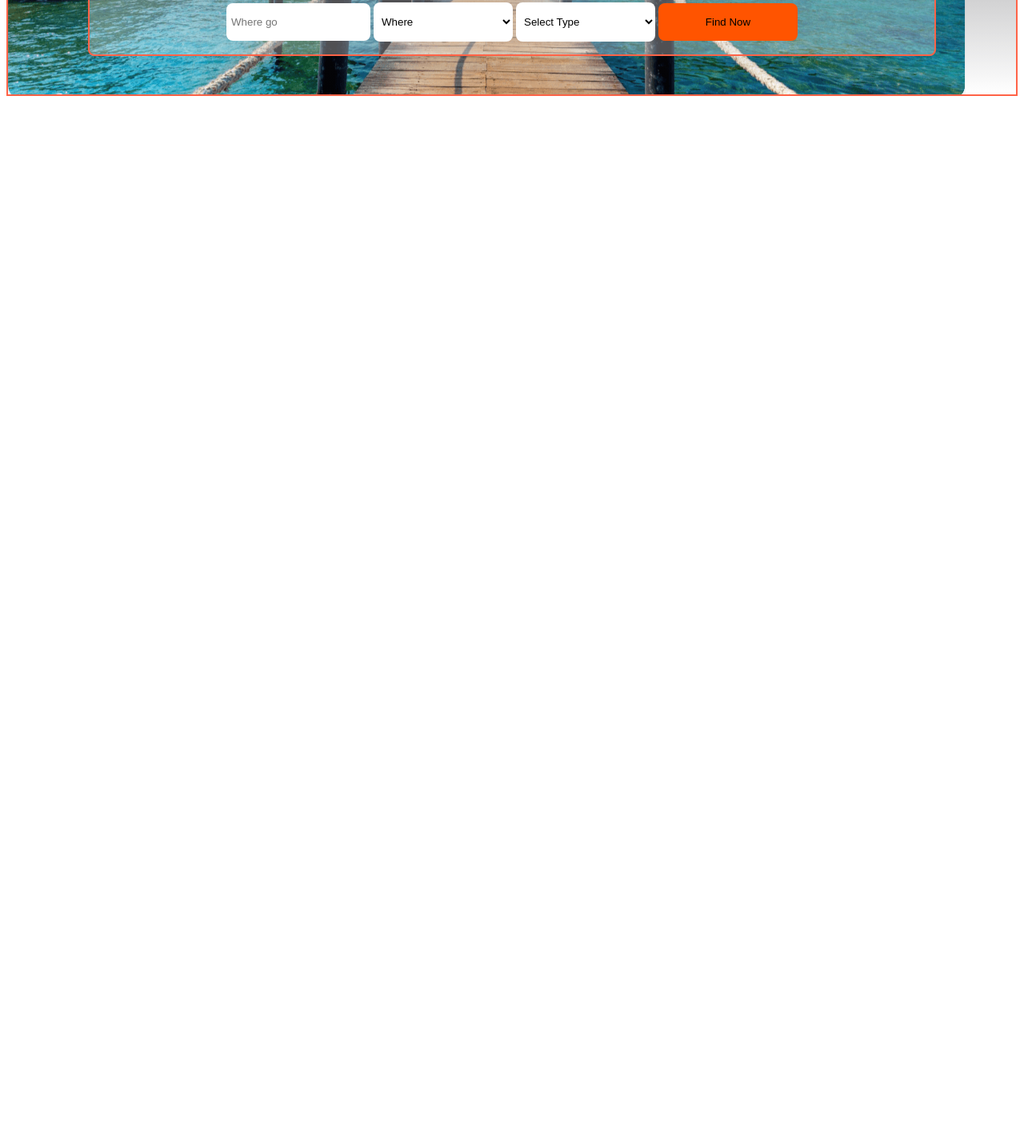
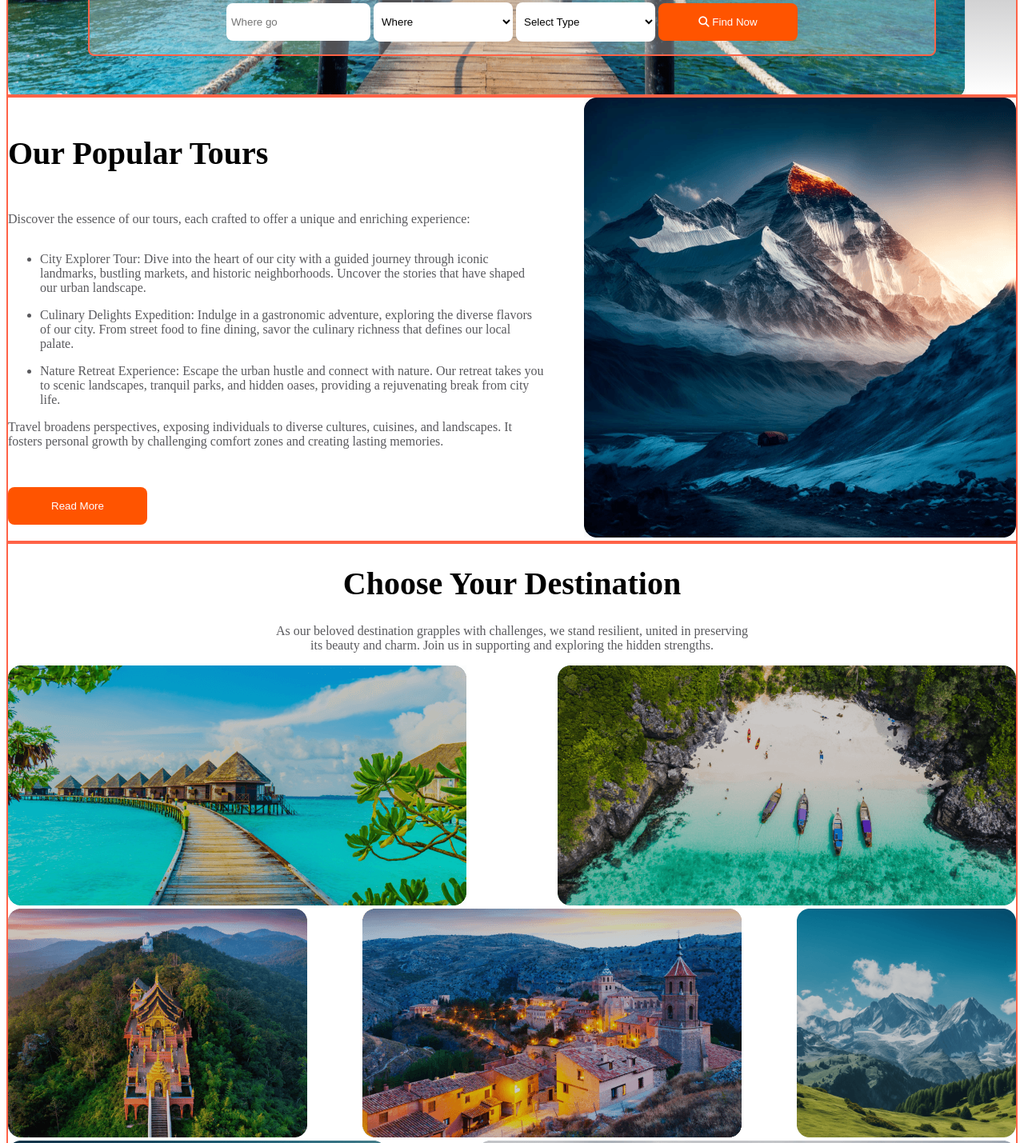
Before and after one commit to arif-sakib330/sakib-travel-world, a plain HTML site: page index.html in a window 1280 px wide. Shown: the part 467-1896 px from the top of the page at 80% size. Before the commit the page ends 800 px from the top, so only its background shows below. Drawn offline with Linux system fonts and the light colour scheme.

Commit message:
added the changes

```diff
--- a/index.html
+++ b/index.html
@@ -5,6 +5,9 @@
     <meta charset="UTF-8">
     <meta name="viewport" content="width=device-width, initial-scale=1.0">
     <link rel="stylesheet" href="styles.css">
+    <link rel="stylesheet" href="https://cdnjs.cloudflare.com/ajax/libs/font-awesome/6.5.1/css/all.min.css"
+        integrity="sha512-DTOQO9RWCH3ppGqcWaEA1BIZOC6xxalwEsw9c2QQeAIftl+Vegovlnee1c9QX4TctnWMn13TZye+giMm8e2LwA=="
+        crossorigin="anonymous" referrerpolicy="no-referrer" />
     <title>Travel World</title>
 </head>
 
@@ -32,7 +35,8 @@
         <div class="banner-container">
             <div class="banner-text">
                 <h1>Explore Your Travel</h1>
-                <p class="white">Travel broadens perspectives, exposing individuals to diverse cultures, <br> cuisines, and
+                <p class="white">Travel broadens perspectives, exposing individuals to diverse cultures, <br> cuisines,
+                    and
                     landscapes.
                     It fosters personal growth by challenging <br>
                     comfort zones and creating lasting memories.</p>
@@ -45,10 +49,76 @@
                 <select class="input">
                     <option>Select Type</option>
                 </select>
-                <button class="pri-btn">Find Now</button>
+                <button class="pri-btn"><i class="fa-solid fa-magnifying-glass"></i> Find Now</button>
             </div>
         </div>
-
+        <!-- Our Popular Tours -->
+        <div class="popular-tour">
+            <div class="popular-tour-text">
+                <h1 class="pri-title">Our Popular Tours</h1>
+                <p class="sec-color-grey"> Discover the essence of our tours, each crafted to offer a unique and
+                    enriching experience:
+                </p>
+                <ul class="sec-color-grey">
+                    <li>City Explorer Tour:
+                        Dive into the heart of our city with a guided journey through iconic landmarks, bustling
+                        markets, and historic neighborhoods. Uncover the stories that have shaped our urban landscape.
+                    </li>
+                    <li>Culinary Delights Expedition:
+                        Indulge in a gastronomic adventure, exploring the diverse flavors of our city. From street food
+                        to fine dining, savor the culinary richness that defines our local palate.</li>
+                    <li>Nature Retreat Experience:
+                        Escape the urban hustle and connect with nature. Our retreat takes you to scenic landscapes,
+                        tranquil parks, and hidden oases, providing a rejuvenating break from city life.</li>
+                </ul>
+                <p class="sec-color-grey">Travel broadens perspectives, exposing individuals to diverse cultures,
+                    cuisines, and landscapes. It
+                    fosters personal growth by challenging comfort zones and creating lasting memories.
+                </p>
+                <button class="pri-btn">Read More</button>
+            </div>
+            <div class="popular-tour-img">
+                <img src="Images/Rectangle4.png" alt="">
+            </div>
+        </div>
+        <!-- Choose Your Destination -->
+        <div class="destination">
+            <div class="destination-text">
+                <h1 class="pri-title">Choose Your Destination</h1>
+                <p class="sec-color-grey">As our beloved destination grapples with challenges, we stand resilient,
+                    united in preserving <br> its beauty and charm. Join us in supporting and exploring the hidden
+                    strengths.</p>
+            </div>
+            <div class="destination-img">
+                <div class="flex">
+                    <div class="img1">
+                        <img src="Images/Rectangle 5.png" alt="">
+                    </div>
+                    <div class="img2">
+                        <img src="Images/Rectangle 8.png" alt="">
+                    </div>
+                </div>
+                <div class="flex">
+                    <div class="img3">
+                        <img src="Images/Rectangle 6.png" alt="">
+                    </div>
+                    <div class="img4">
+                        <img src="Images/Rectangle 7.png" alt="">
+                    </div>
+                    <div class="img5">
+                        <img src="Images/Rectangle 9.png" alt="">
+                    </div>
+                </div>
+                <div class="flex">
+                    <div class="img6">
+                        <img src="Images/Rectangle 11.png" alt="">
+                    </div>
+                    <div class="img7">
+                        <img src="Images/Rectangle 10.png" alt="">
+                    </div>
+                </div>
+            </div>
+        </div>
     </main>
     <footer></footer>
 </body>
--- a/styles.css
+++ b/styles.css
@@ -1,15 +1,24 @@
 .pri-color {
     color: #FF5400;
+}
+
+.sec-color-grey {
+    color: rgba(19, 19, 24, 0.70);
 }
 
 .white {
     color: #FFF;
 }
 
+.pri-title {
+    font-size: 40px;
+}
+
 .pri-btn {
     border-radius: 8px;
     background: #FF5400;
-    padding:16px;
+    color: #FFF;
+    padding: 16px;
     border: 0;
     width: 174px;
 }
@@ -32,6 +41,7 @@ header {
     gap: 40px;
     font-size: 18px;
 }
+
 /* .navbar img:{
     min-width: 576px;
     display: none;
@@ -80,32 +90,93 @@ header {
     border-radius: 8px;
     background: #FFF;
     border: 0;
-    padding:16px 0 16px 6px;
+    padding: 16px 0 16px 6px;
     width: 174px;
 }
+
+/* Our Popular Tours */
+.popular-tour {
+    border: 2px solid tomato;
+    display: flex;
+    align-items: center;
+    justify-content: space-between;
+    gap: 50px;
+}
+
+.popular-tour-text h1 {
+    padding-bottom: 24px;
+}
+
+.popular-tour-text li {
+    padding-top: 16px;
+}
+
+.popular-tour-text button {
+    margin-top: 32px;
+}
+
+/* Choose Your Destination */
+.destination {
+    border: 2px solid tomato;
+}
+
+.destination-text {
+    text-align: center;
+}
+
+.flex {
+    display: flex;
+    justify-content: space-between;
+    border-radius: 16px;
+    gap: 20px;
+}
+
+
 
 /* for small device */
 @media screen and (max-width:576px) {
 
-    .header-menu li{
-        display:none;
+    .header-menu li {
+        display: none;
     }
-    .banner-input{
+
+    .popular-tour,
+    .banner-input,
+    .flex {
         display: grid;
         flex-direction: column;
-        grid-template-columns: repeat(1,1fr);
+        grid-template-columns: repeat(1, 1fr);
         gap: 20px;
     }
-    .banner-input .input{
+
+    .banner-input .input,
+    .popular-tour-text p {
         font-size: 14px;
     }
 
-    .banner-text h1{
+    .banner-text h1 {
         padding: 9px 5px;
         font-size: 22px;
     }
-    .banner-text p{
+
+    .banner-text p {
         font-size: 14px;
     }
 
+    .popular-tour-text h1 {
+        font-size: 20px;
+    }
+
+    .popular-tour-img img{
+        width:100%;
+        height: 342px;
+    }
+
+    .flex img {
+        width: 100%;
+        height: 176px;
+        object-fit: cover;
+        border-radius: 16px;
+    }
+
 }
```
Also changed, not shown: Images/Rectangle4.png (renamed from Images/Rectangle 4.png).
